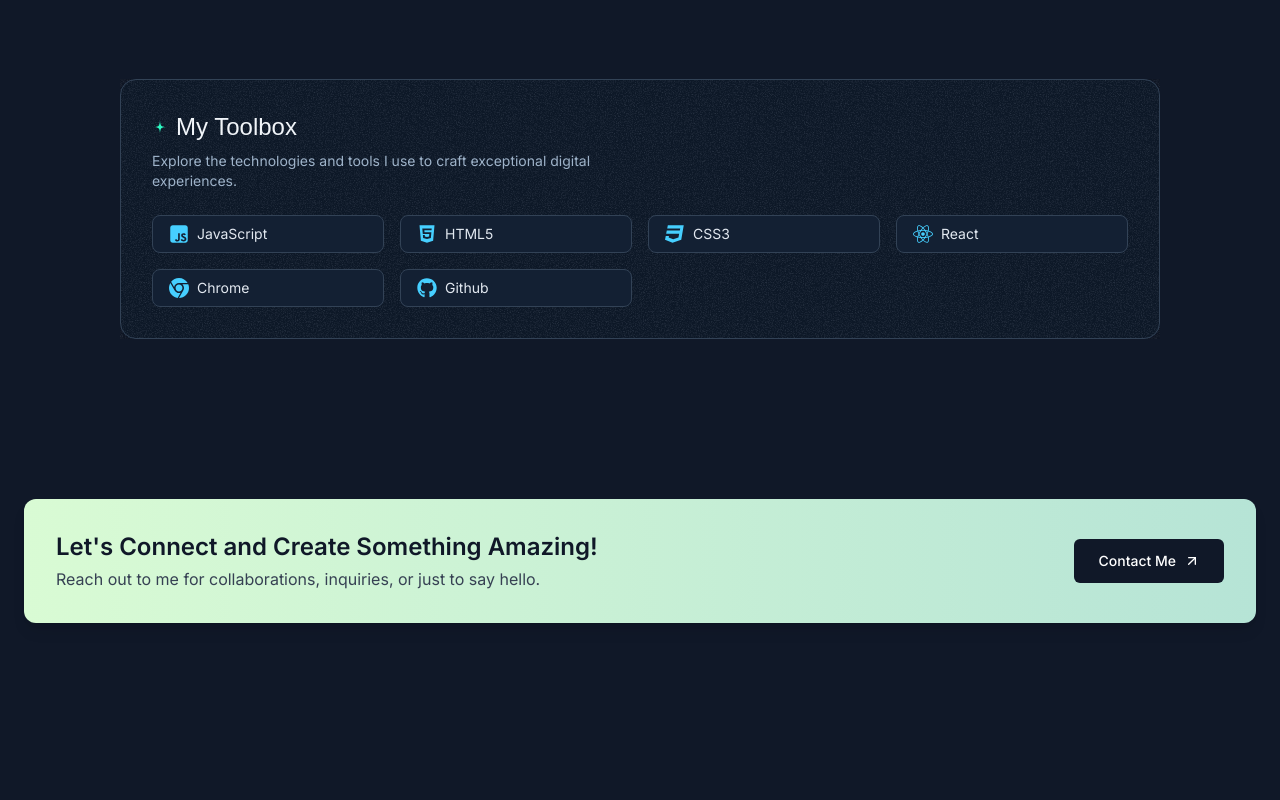
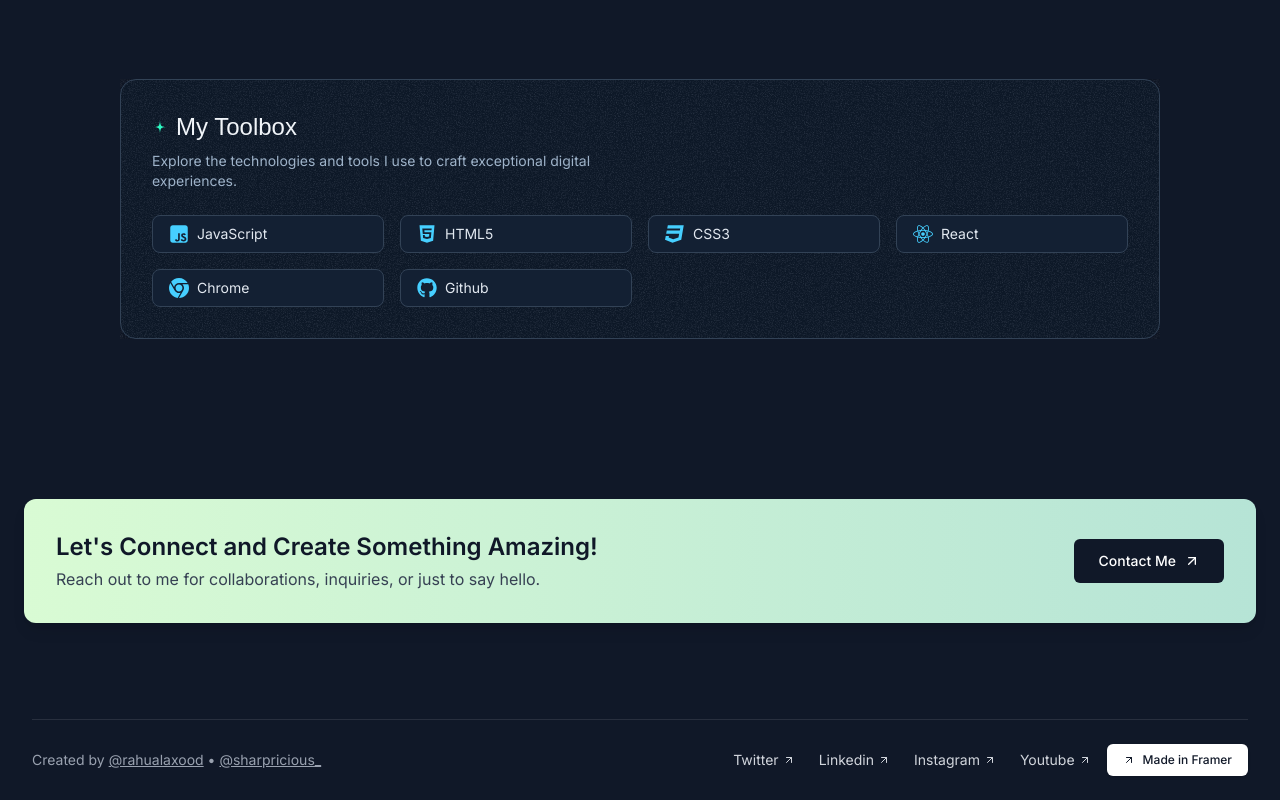
Before and after one commit to rahulrajput34/Portfolio-Website, a Next.js app: page / in a window 1280 px wide. Shown: the part 4061-4861 px from the top of the page. Before the commit the page ends 4732 px from the top, so only its background shows below. Built offline with nearby package versions, Linux system fonts and the light colour scheme; a web font is replaced by a local one.

Commit message:
feat: add the footer inside the home section

```diff
--- a/app/page.tsx
+++ b/app/page.tsx
@@ -1,5 +1,6 @@
 import { AboutSection } from "@/sections/About";
 import { ContactSection } from "@/sections/Contact";
+import { Footer } from "@/sections/Footer";
 import { Header } from "@/sections/Header";
 import { HeroSection } from "@/sections/Hero";
 import { ProjectsSection } from "@/sections/Projects";
@@ -16,6 +17,7 @@ export default function Home() {
       <TestimonialsSection />
       <AboutSection />
       <ContactSection />
+      <Footer />
     </div>
   );
 }
```
